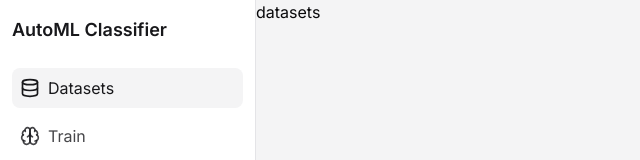
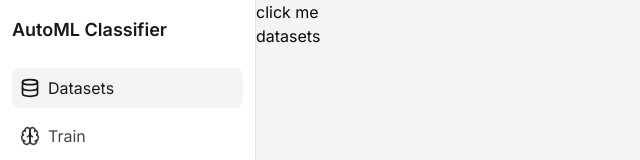
Before and after one commit to 99vik/auto-ml-classifier, a Next.js app: page /datasets in a window 1280 px wide. Shown: the top 160 px of the page, without its empty margins (0-640 px from the left). Built offline with nearby package versions, Linux system fonts and the light colour scheme.

Commit message:
action for csv saving

```diff
--- /dev/null
+++ b/src/actions.ts
@@ -0,0 +1,12 @@
+'use server';
+
+import fs from 'fs/promises';
+import path from 'path';
+
+export default async function uploadCsv() {
+  const fileName = 'test_file.csv';
+  const filePath = path.join(process.cwd(), 'public', 'csv', fileName);
+  const content = 't1,t2,t3\n1,2,3';
+
+  await fs.writeFile(filePath, content);
+}
--- a/src/app/datasets/page.tsx
+++ b/src/app/datasets/page.tsx
@@ -1,6 +1,11 @@
+'use client';
+
+import uploadCsv from '@/actions';
+
 export default function Page() {
   return (
     <div className="h-full">
+      <button onClick={() => uploadCsv()}>click me</button>
       <p>datasets</p>
     </div>
   );
```
Also changed, not shown: public/csv/test_file.csv (added).
